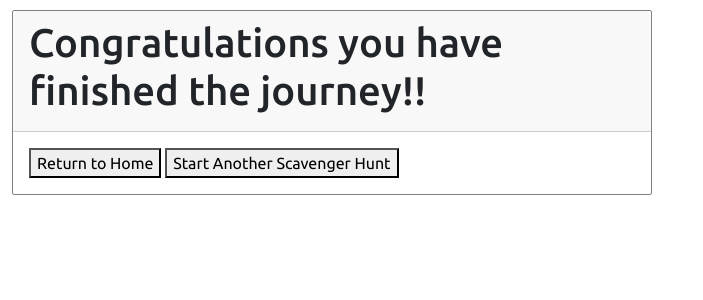
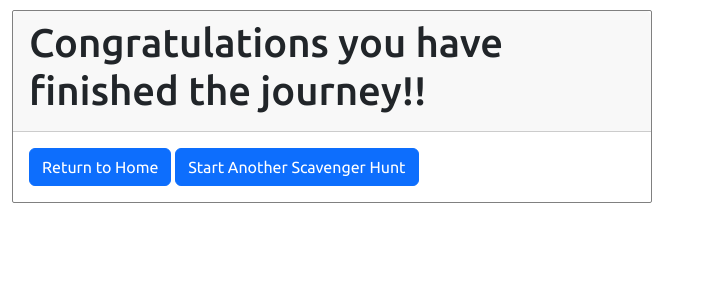
Before and after one commit to AlanSameth/AdvSDEScavengerHunt, a Django app: page /win/ in a window 1280 px wide. Shown: the part 64-364 px from the top of the page, without its empty margins (0-703 px from the left). Run offline with Django 4.2, Linux system fonts and the light colour scheme; some libraries are stand-ins or nearby versions.

Commit message:
minor change to fix bugs

```diff
--- a/user/templates/user/win.html
+++ b/user/templates/user/win.html
@@ -57,8 +57,10 @@
                 <h1> Congratulations you have finished the journey!!</h1>
             </div>
             <div class="card-body">
-                <button href="{% url 'Home' %}"> Return to Home</button>
-                <button href="{% url 'choose_game' %}"> Start Another Scavenger Hunt</button>
+{#                <button href="{% url 'Home' %}"> Return to Home</button>#}
+{#                <button href="{% url 'choose_game' %}"> Start Another Scavenger Hunt</button>#}
+                <a href="{% url 'Home' %}" class="btn btn-primary">Return to Home</a>
+                <a href="{% url 'choose_game' %}" class="btn btn-primary">Start Another Scavenger Hunt</a>
             </div>
         </div>
     </div>
--- a/user/urls.py
+++ b/user/urls.py
@@ -8,6 +8,8 @@ urlpatterns = [
     path("inputlocation/logout/", views.logout_user),
     path("first_page_game/logout/", views.logout_user),
     path("<int:game_id>/map/logout/", views.logout_user),
+    path("win/logout/", views.logout_user),
+    path("choose_game/logout/", views.logout_user),
     path("approval/logout/", views.logout_user),
     path("your_game/logout/", views.logout_user, name='your_game'),
     path("<int:game_id>/map/", views.Map,name="Map"),
```
